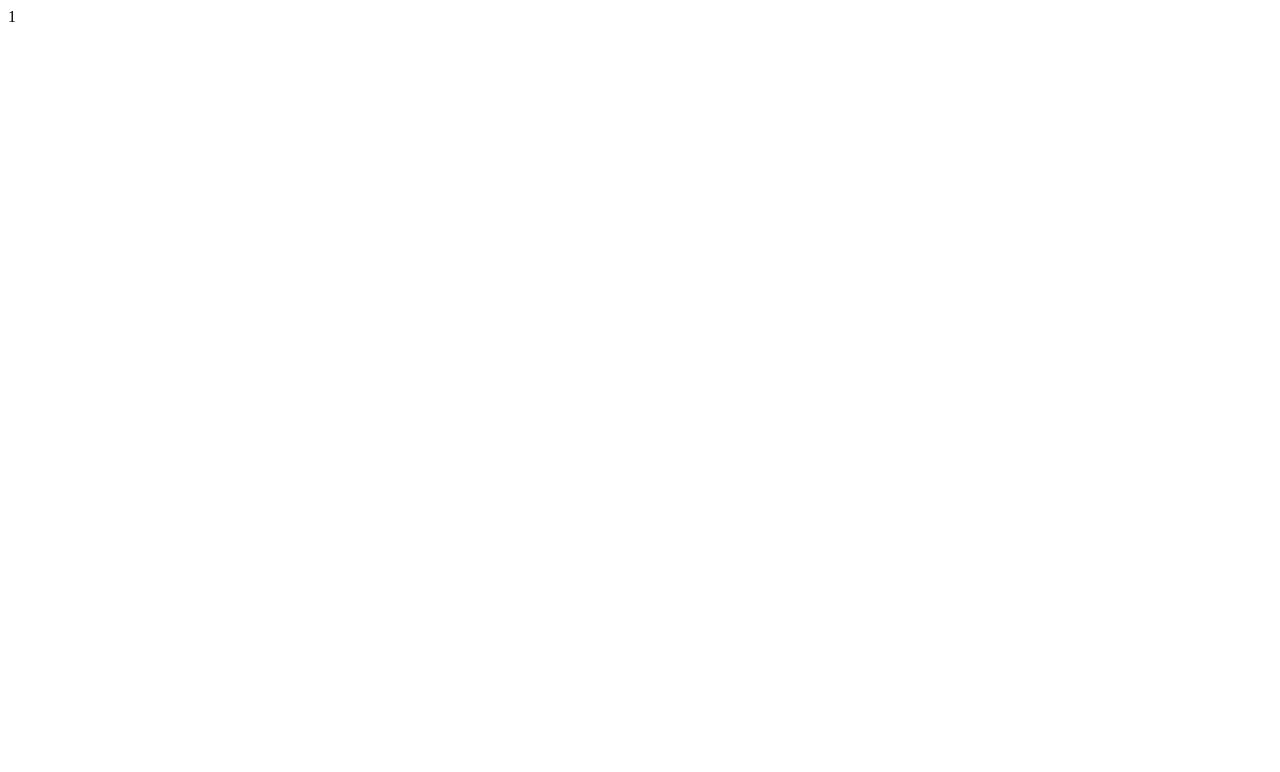
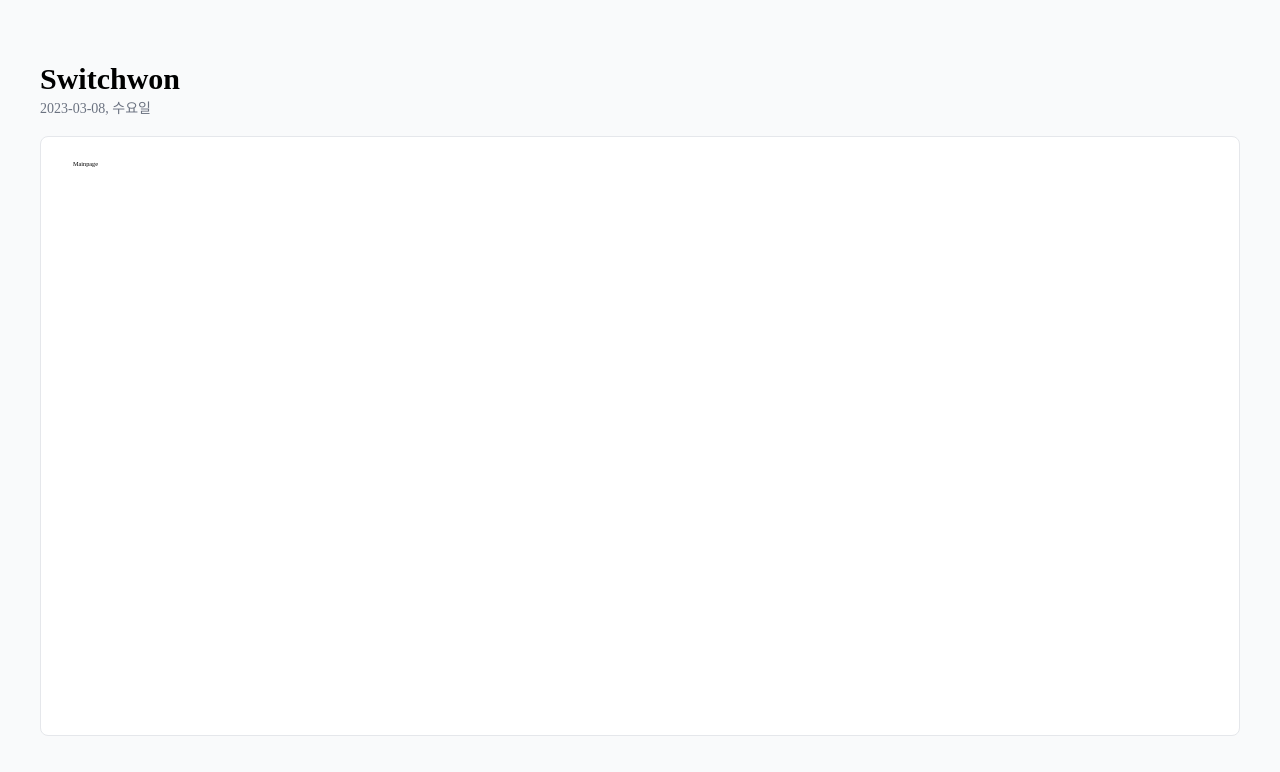
Before and after one commit to wanted-pre-onboarding-internship-1team/pre-onboarding-9th-4-1, a React (Create React App) app: page / in a window 1280 px wide. Shown: the top 772 px of the page. Built offline with nearby package versions, Linux system fonts and the light colour scheme.

Commit message:
[#1] feat: 기본 레이아웃 스타일 및 컴포넌트 추가

```diff
--- a/src/App.tsx
+++ b/src/App.tsx
@@ -1,19 +1,26 @@
-import React from 'react';
+import Router from './router/Router';
 import { createGlobalStyle } from 'styled-components';
 import reset from 'styled-reset';
 
 const GlobalStyle = createGlobalStyle`
   ${reset}
-  html, body, #root{
-    height:100%;
-    width:100%;
-    position:relative;
+
+  html, body {
+    font-size: 62.5%;
   }
 
+  * {
+    box-sizing: border-box;
+  }
 `;
+
 function App() {
-  <GlobalStyle />;
-  return <div>1</div>;
+  return (
+    <>
+      <GlobalStyle />
+      <Router />
+    </>
+  );
 }
 
 export default App;
--- /dev/null
+++ b/src/component/common/Header.tsx
@@ -0,0 +1,30 @@
+import { COMMON_COLOR } from './../../constants/colors';
+import styled from 'styled-components';
+
+const Header = () => {
+  return (
+    <HeaderWrapper>
+      <Tilte>Switchwon</Tilte>
+      <Text>2023-03-08, 수요일</Text>
+    </HeaderWrapper>
+  );
+};
+
+const HeaderWrapper = styled.header`
+  width: 100%;
+  max-width: 1280px;
+`;
+
+const Tilte = styled.h1`
+  text-align: left;
+  font-size: 3rem;
+  font-weight: 700;
+`;
+
+const Text = styled.p`
+  margin-top: 8px;
+  font-size: 1.4rem;
+  color: ${COMMON_COLOR.textSub};
+`;
+
+export default Header;
--- /dev/null
+++ b/src/component/common/Layout.tsx
@@ -0,0 +1,43 @@
+import { COMMON_COLOR } from './../../constants/colors';
+import Header from './Header';
+import { Outlet } from 'react-router-dom';
+import styled from 'styled-components';
+
+const Layout = () => {
+  return (
+    <LayoutWrapper>
+      <Header />
+      <Main>
+        <Outlet />
+      </Main>
+    </LayoutWrapper>
+  );
+};
+
+const LayoutWrapper = styled.div`
+  display: flex;
+  justify-content: center;
+  align-items: center;
+  flex-direction: column;
+  gap: 20px;
+  width: 100%;
+  min-height: 100vh;
+  padding: 0 40px;
+  background-color: ${COMMON_COLOR.background};
+`;
+
+const Main = styled.main`
+  display: flex;
+  flex-direction: column;
+  position: relative;
+  width: 100%;
+  max-width: 1280px;
+  height: calc(100vh - 200px);
+  padding: 24px 32px;
+  border: 1px solid ${COMMON_COLOR.border};
+  border-radius: 8px;
+  background-color: ${COMMON_COLOR.backgroundSection};
+  overflow: hidden;
+`;
+
+export default Layout;
--- /dev/null
+++ b/src/constants/colors.ts
@@ -0,0 +1,9 @@
+export const COMMON_COLOR = {
+  background: '#f9fafb',
+  backgroundSection: '#fff',
+  textMain: '#111827',
+  textSub: '#6b7280',
+  border: '#e5e7eb',
+  hover: '#f3f4f6',
+  active: '#efefef',
+} as const;
--- a/src/router/Router.tsx
+++ b/src/router/Router.tsx
@@ -1,11 +1,13 @@
+import Layout from '../component/common/Layout';
 import Mainpage from '../pages/Mainpage';
-import React from 'react';
 import { Route, Routes } from 'react-router-dom';
 
 export default function Router() {
   return (
     <Routes>
-      <Route path='/' element={<Mainpage />} />
+      <Route element={<Layout />}>
+        <Route path='/' element={<Mainpage />} />
+      </Route>
     </Routes>
   );
 }
```
